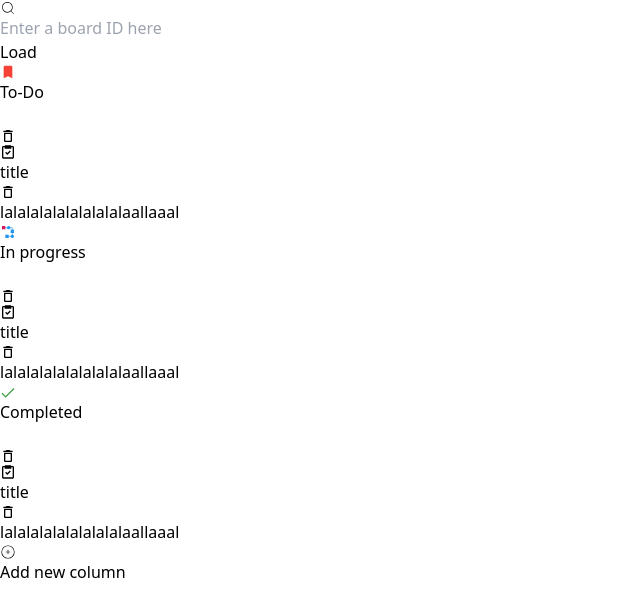
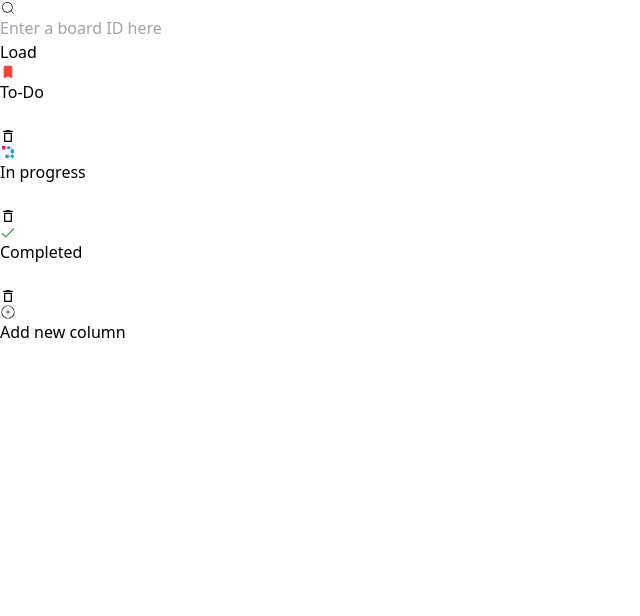
Before and after one commit to maevskyy/IncodeGroup_test, a React (Vite) app in the folder client/: page / in a window 1280 px wide. Shown: the top 616 px of the page, without its empty margins (0-640 px from the left). Built offline with nearby package versions, Linux system fonts and the light colour scheme; some icons are missing.

Commit message:
grad&drop without bugs

```diff
--- a/client/src/widjets/main/columns/entities/default.data.ts
+++ b/client/src/widjets/main/columns/entities/default.data.ts
@@ -6,36 +6,18 @@ export const defaultColums: IColumn[] = [
       id: '1pmvp',
       title: 'To-Do',
       Icon: FcBookmark,
-      tasks: [
-         {
-            id: '1212',
-            title: 'title',
-            description: 'lalalalalalalalalalaallaaal',
-         },
-      ],
+      tasks: [],
    },
    {
       id: '1pmvp3',
       title: 'In progress',
       Icon: FcSerialTasks,
-      tasks: [
-         {
-            id: '1212',
-            title: 'title',
-            description: 'lalalalalalalalalalaallaaal',
-         },
-      ],
+      tasks: [],
    },
    {
       id: '1pmv2p',
       title: 'Completed',
       Icon: FcCheckmark,
-      tasks: [
-         {
-            id: '1212',
-            title: 'title',
-            description: 'lalalalalalalalalalaallaaal',
-         },
-      ],
+      tasks: [],
    },
 ];
--- a/client/src/widjets/main/columns/entities/types.ts
+++ b/client/src/widjets/main/columns/entities/types.ts
@@ -10,7 +10,7 @@ export interface IColumn {
    id: string
    title: string
    Icon: IconType | null
-   tasks: ITask[] | []
+   tasks: ITask[]
 }
 
 export type TStateController = {
@@ -29,5 +29,6 @@ export type TRDragAndDrop = {
       e: React.DragEvent<HTMLElement>,
       board: IColumn,
       task: ITask,
-   ) => void
+   ) => void;
+   dropCardHandler: (e: React.DragEvent<HTMLElement>, board: IColumn) => void
 };
--- a/client/src/widjets/main/columns/entities/useDragNDrop.ts
+++ b/client/src/widjets/main/columns/entities/useDragNDrop.ts
@@ -9,13 +9,10 @@ export const useDranNDrop = (setAllBoards: React.Dispatch<React.SetStateAction<I
 
     const dragOverHandler = (e: React.DragEvent<HTMLElement>) => {
         e.preventDefault();
-        // if (e.target.className == 'item') {
-        //    e.target.style.boxShadow = '0 4px 3px gray';
-        // }
     };
 
     const dragLeaveHandler = () => {
-        // e.target.style.boxShadow = 'none';
+        // e.target.style.boxShadow = 'none'; // <- Пока закомментируем это, так как нет определения e.target
     };
 
     const dragStartHandler = (board: IColumn, task: ITask) => {
@@ -30,30 +27,50 @@ export const useDranNDrop = (setAllBoards: React.Dispatch<React.SetStateAction<I
         }
     };
 
-    const dragDropHandler = (e: React.DragEvent<HTMLElement>, board: IColumn, task: ITask) => {
+    const dragDropHandler = (e: React.DragEvent<HTMLElement>, board: IColumn) => {
         e.preventDefault();
-        // delete
         if (currentBoard && currentItem) {
-            //! FIX type
-            //@ts-expect-error
-            const currentIndex = currentBoard.tasks.indexOf(currentItem);
-            currentBoard.tasks.splice(currentIndex, 1);
-            //! FIX type
-            //@ts-expect-error
-            const dropIndex = board.tasks.indexOf(task);
-            board.tasks.splice(dropIndex + 1, 0, currentItem);
-
             setAllBoards(prevColumns =>
                 prevColumns.map((b) => {
                     if (b.id === board.id) {
-                        return board;
+                        return {
+                            ...b,
+                            tasks: [...b.tasks, currentItem],
+                        };
                     }
-                    if (b.id === currentBoard?.id) {
-                        return currentBoard;
+                    if (b.id === currentBoard.id) {
+                        return {
+                            ...b,
+                            tasks: b.tasks.filter(t => t !== currentItem),
+                        };
                     }
                     return b;
                 }),
             );
+            setCurrentItem(null);
+        }
+    };
+
+    const dropCardHandler = (e: React.DragEvent<HTMLElement>, board: IColumn) => {
+        e.preventDefault();
+        if (currentBoard !== null && currentItem !== null) {
+            if (currentItem !== null && currentItem !== undefined) {
+                board.tasks.push(currentItem);
+                const currentIndex = currentBoard.tasks.indexOf(currentItem);
+                currentBoard.tasks.splice(currentIndex, 1);
+
+                setAllBoards(prevColumns =>
+                    prevColumns.map((b) => {
+                        if (b.id === board.id) {
+                            return board;
+                        }
+                        if (b.id === currentBoard.id) {
+                            return currentBoard;
+                        }
+                        return b;
+                    }),
+                );
+            }
         }
     };
 
@@ -62,6 +79,7 @@ export const useDranNDrop = (setAllBoards: React.Dispatch<React.SetStateAction<I
         dragLeaveHandler,
         dragStartHandler,
         dragEndHandler,
-        dragDropHandler
-    }
-}
+        dragDropHandler,
+        dropCardHandler
+    };
+};
--- a/client/src/widjets/main/columns/index.tsx
+++ b/client/src/widjets/main/columns/index.tsx
@@ -17,7 +17,11 @@ const Columns: React.FC = () => {
    return (
       <>
          {allColumns.map((column) => (
-            <div key={column.id}>
+            <div
+               key={column.id}
+               onDragOver={(e) => dragAndDrop.dragOverHandler(e)}
+               onDrop={(e) => dragAndDrop.dropCardHandler(e, column)}
+            >
                <Column
                   columnFullInfo={column}
                   stateControllers={stateControllers}
```
